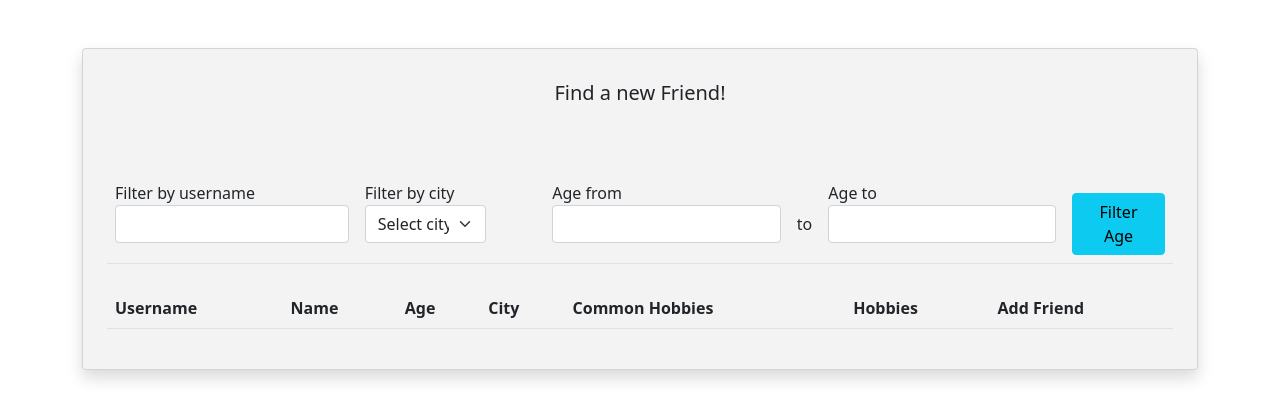
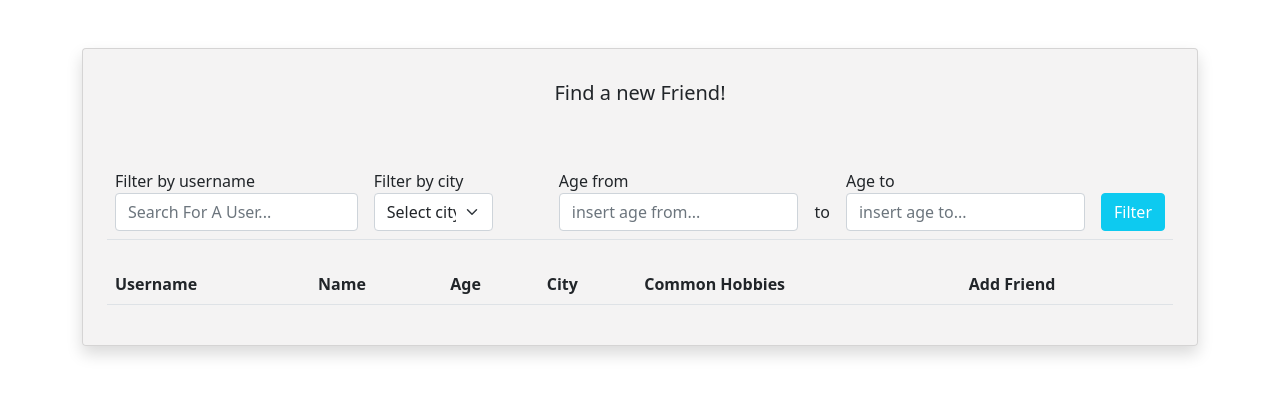
Before and after one commit to AzimIslam/HobbiesApp, a Django app: page /social/ in a window 1280 px wide. Shown: the part 56-476 px from the top of the page. Run offline with Django 3.2, Linux system fonts and the light colour scheme; the visitor is signed in with stand-in values (Sample User, id 1); data comes from the database, SQL or seed files in the repository; data that the repository does not hold is empty; some libraries are stand-ins or nearby versions.

Commit message:
added final touches and made filter bar functional

```diff
--- a/mainapp/api.py
+++ b/mainapp/api.py
@@ -153,6 +153,17 @@ def users_api(request):
                     users_not_friends_with.append(user)
                     num_common_hobbies_users.append(num_common_hobbies)
 
+        #sorting arrays to have in order of most common hobbies
+        #copied code from https://www.tutorialspoint.com/python_data_structure/python_sorting_algorithms.htm
+        for iter_num in range(len(num_common_hobbies_users)-1,0,-1):
+          for idx in range(iter_num):
+             if int(num_common_hobbies_users[idx])<int(num_common_hobbies_users[idx+1]):
+                temp1 = num_common_hobbies_users[idx]
+                num_common_hobbies_users[idx] = num_common_hobbies_users[idx+1]
+                num_common_hobbies_users[idx+1] = temp1
+                temp2 = users_not_friends_with[idx]
+                users_not_friends_with[idx] = users_not_friends_with[idx+1]
+                users_not_friends_with[idx+1] = temp2
 
         users_sent_requests_to = FriendRequest.objects.filter(from_user=request.user)
 
@@ -242,6 +253,18 @@ def friend_api(request):
                     users_friends_with.append(user)
                     num_common_hobbies_users.append(num_common_hobbies)
 
+        #sorting arrays to have in order of most common hobbies
+        #copied code from https://www.tutorialspoint.com/python_data_structure/python_sorting_algorithms.htm
+        for iter_num in range(len(num_common_hobbies_users)-1,0,-1):
+            for idx in range(iter_num):
+                if int(num_common_hobbies_users[idx])<int(num_common_hobbies_users[idx+1]):
+                    temp1 = num_common_hobbies_users[idx]
+                    num_common_hobbies_users[idx] = num_common_hobbies_users[idx+1]
+                    num_common_hobbies_users[idx+1] = temp1
+                    temp2 = users_friends_with[idx]
+                    users_friends_with[idx] = users_friends_with[idx+1]
+                    users_friends_with[idx+1] = temp2
+
         return JsonResponse({
             'users_friends_with': [user.to_dict() for user in users_friends_with],
             'common_hobbies': [number for number in num_common_hobbies_users],
--- a/mainapp/templates/mainapp/profile/social.html
+++ b/mainapp/templates/mainapp/profile/social.html
@@ -15,23 +15,23 @@
                         <tr>
                             <td>
                                 <label for="usernameFilter">Filter by username</label>
-                                <input type="text" class="form-control" id="usernameFilter">
+                                <input type="text" class="form-control" id="usernameFilter" onkeyup="search_for_user()" placeholder="Search For A User...">
                             </td>
                             <td>
                                 <label for="cityFilter">Filter by city</label>
                                 <div class="input-group-prepend" id="cityFilter">
-                                    <select class="form-select">
+                                    <select class="form-select" id="cityFilterSelect">
                                         <option selected value> Select city </option>
-                                        <option value="1">London</option>
-                                        <option value="2">Admin City</option>
-                                        <option value="3">Warwick</option>
+                                        <template v-for="(city) in user_cities">
+                                          <option :value=city>[[ city ]]</option>
+                                        </template>
                                     </select>
                                 </div>
                             </td>
                             <td width="50"></td>
                             <td>
                                 <label for="ageFromFilter">Age from</label>
-                                <input type="text" class="form-control" id="ageFromFilter">
+                                <input type="number" min=0 class="form-control" id="ageFromFilter" placeholder="insert age from...">
                             </td>
                             <td>
                                 <label for="toText"></label>
@@ -41,21 +41,32 @@
                             </td>
                             <td>
                                 <label for="ageToFilter">Age to</label>
-                                <input type="text" class="form-control" id="ageToFilter">
+                                <input type="number" min=0 class="form-control" id="ageToFilter" placeholder="insert age to...">
                             </td>
 
                             <td>
-                                <label for="ageFilterButton"></label>
-                                <div class="input-group-prepend" id="ageFilterButton">
-                                    <button id="test" type="button" class=" btn btn-info">Filter Age</button>
+                              <div v-if="filtered==false">
+                                <label for="FilterButton"></label>
+                                <div class="input-group-prepend" id="FilterButton">
+                                    <button id="filter" @click=filter() type="button" class="btn btn-info" style="color: white">Filter</button>
+
                                 </div>
+                              </div>
+
+                              <div v-if="filtered==true">
+                                <label for="ResetButton"></label>
+                                <div class="input-group-prepend" id="resetButton">
+                                    <button id="reset" @click=reset() type="button" class=" btn btn-danger btn-info">Reset</button>
+                                </div>
+                              </div>
                             </td>
+
                         </tr>
                     </tbody>
                 </table>
 
 
-                <table class="table mt-4">
+                <table id="myTable" class="table mt-4">
                     <thead>
                         <tr>
                             <th scope="col">Username</th>
@@ -63,7 +74,6 @@
                             <th scope="col">Age</th>
                             <th scope="col">City</th>
                             <th scope="col">Common Hobbies</th>
-                            <th scope="col">Hobbies</th>
                             <th scope="col">Add Friend</th>
                         </tr>
                     </thead>
@@ -80,13 +90,11 @@
                                 <span>[[ user.age ]]</span>
                             </td>
                             <td>
-                                <span>[[ user.city ]]</span>
+                                <span v-if="user.city == null">Not Specified</span>
+                                <span v-if="user.city != null">[[ user.city ]]</span>
                             </td>
                             <td>
                                 <span>[[ common_hobbies[index] ]]</span>
-                            </td>
-                            <td>
-                                <button type="button" class=" btn btn-info">View Hobbies</button>
                             </td>
                             <td>
                                 <button @click="cancelFriendRequest(user)" v-if="users_sent_request_to.includes(user.username)" type="button" class=" btn btn-danger">Cancel Request</button>
@@ -106,6 +114,28 @@
 
 {% block scripts %}
 <script>
+    // Got code from https://www.w3schools.com/howto/howto_js_filter_table.asp
+    function search_for_user() {
+      // Declare variables
+      var input, filter, table, tr, td, i, txtValue;
+      input = document.getElementById("usernameFilter");
+      filter = input.value.toUpperCase();
+      table = document.getElementById("myTable");
+      tr = table.getElementsByTagName("tr");
+
+      // Loop through all table rows, and hide those who don't match the search query
+      for (i = 0; i < tr.length; i++) {
+        td = tr[i].getElementsByTagName("td")[0];
+        if (td) {
+          txtValue = td.textContent || td.innerText;
+          if (txtValue.toUpperCase().indexOf(filter) > -1) {
+            tr[i].style.display = "";
+          } else {
+            tr[i].style.display = "none";
+          }
+        }
+      }
+    }
     let myApp = Vue.createApp({
         delimiters: ["[[", "]]"],
         data() {
@@ -113,6 +143,8 @@
                 users_not_friends_with: [],
                 common_hobbies: [],
                 users_sent_request_to: [],
+                user_cities: [],
+                filtered: false,
             }
         },
 
@@ -121,7 +153,6 @@
             if (response1.ok) {
                 let data = await response1.json();
                 this.users_not_friends_with = data.users_not_friends_with
-                console.log(this.users_not_friends_with)
                 this.common_hobbies = data.common_hobbies
                 this.users_sent_request_to = data.users_sent_request_to
             }
@@ -130,18 +161,59 @@
                 alert("Failed to load list of users");
             }
 
-            console.log(this.users_not_friends_with)
-
             let response2 = await fetch("{% url 'friend request api' %}")
             if (response2.ok) {
                 let data2 = await response2.json()
                 for(let i=0; i < data2["data"].length; i++) {
                     this.users_not_friends_with = this.users_not_friends_with.filter(u => u.username != data2["data"][i].username)
                 }
+                for(let i=0; i < this.users_not_friends_with.length; i++) {
+                  if (this.users_not_friends_with[i].city != null) {
+                    this.user_cities.push(this.users_not_friends_with[i].city)
+                  }
+                }
+                this.user_cities = [...new Set(this.user_cities)]
             }
+
         },
 
         methods: {
+            async filter() {
+              if (!document.getElementById("cityFilterSelect").value == "") {
+                this.users_not_friends_with=this.users_not_friends_with.filter((element,index) => {
+                  if (element.city != document.getElementById("cityFilterSelect").value) {
+                    this.common_hobbies.splice(index,1)
+                  } else {
+                    return element
+                  }
+                })
+                this.filtered = true
+              }
+              if (document.getElementById("ageFromFilter").value == "" | document.getElementById("ageToFilter").value == "") {
+                if (document.getElementById("ageFromFilter").value == "" & document.getElementById("ageToFilter").value == "") {
+                  return
+                } else {
+                  alert("Insert Both Values for age filters")
+                  return
+                }
+              }
+              if (parseInt(document.getElementById("ageFromFilter").value) > parseInt(document.getElementById("ageToFilter").value)) {
+                alert("Age from must be smaller than Age to")
+              } else {
+                this.users_not_friends_with=this.users_not_friends_with.filter((element,index) => {
+                  if (element.age <= document.getElementById("ageToFilter").value & element.age >= document.getElementById("ageFromFilter").value) {
+                    return element
+                  } else {
+                    this.common_hobbies.splice(index,1)
+                  }
+                })
+                this.filtered = true
+              }
+            },
+            async reset() {
+              location.reload()
+              return false
+            },
             async sendFriendRequest(userToRequest) {
                 username = userToRequest.username
 
```
